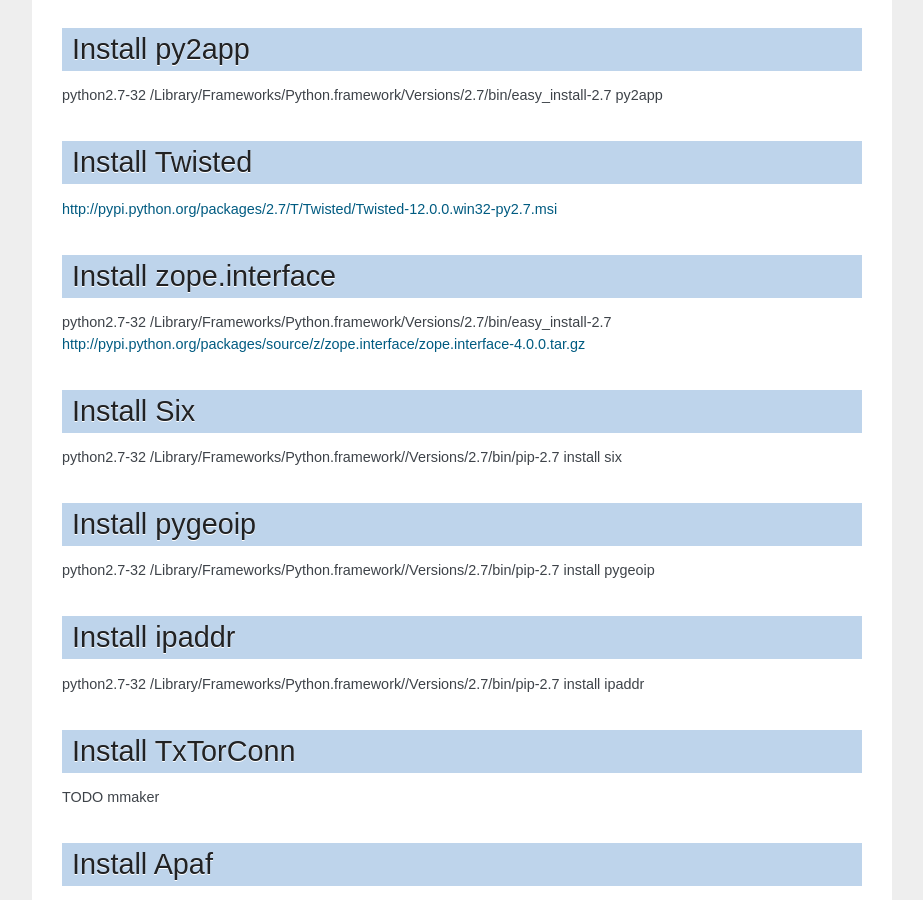
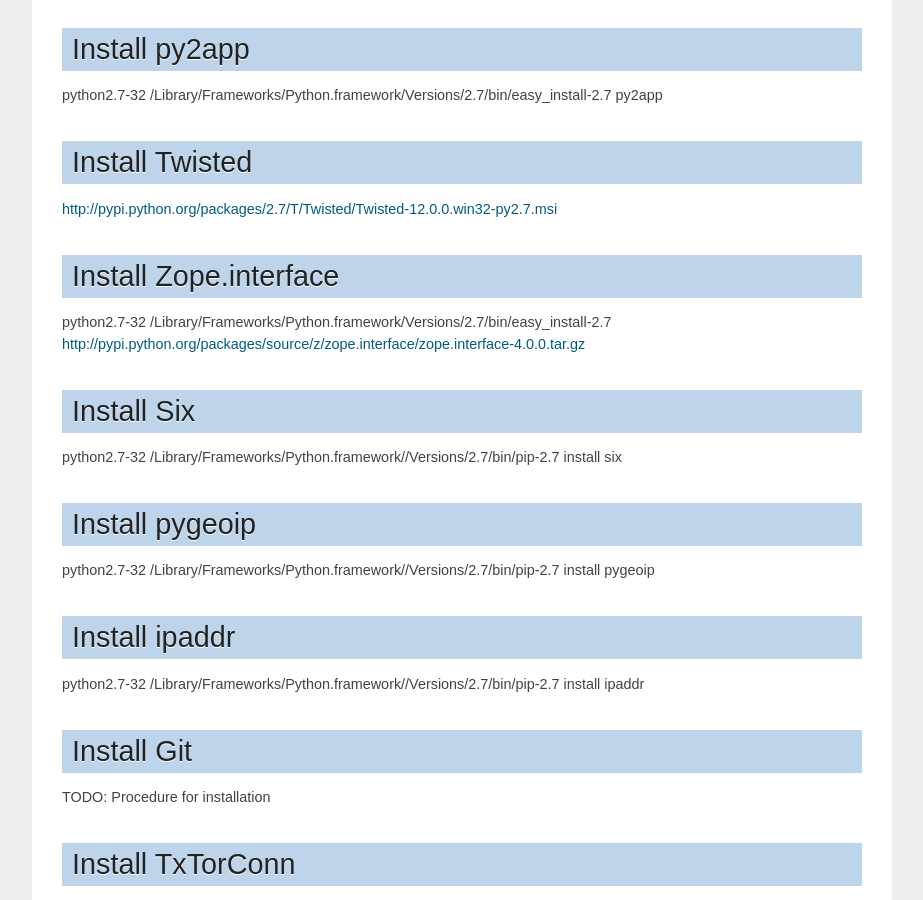
Before and after one commit to globaleaks/APAF, a Sphinx documentation site: the page built from docs/source/build_osx.rst, in a window 1280 px wide and 900 px high, scrolled down 1449 px. Shown: the whole window, without its empty margins (198-1121 px from the left). Built offline with Sphinx 7.4.7, drawn with Linux system fonts in a browser that asks for light colours; some of the changed text lies outside the part shown.

Commit message:
Update docs/source/build_osx.rst

```diff
--- a/docs/source/build_osx.rst
+++ b/docs/source/build_osx.rst
@@ -70,38 +70,40 @@
 ----------
 http://pypi.python.org/packages/2.7/T/Twisted/Twisted-12.0.0.win32-py2.7.msi
 
-Install zope.interface
-----------
+Install Zope.interface
+----------------------
 python2.7-32 /Library/Frameworks/Python.framework/Versions/2.7/bin/easy_install-2.7 \
 http://pypi.python.org/packages/source/z/zope.interface/zope.interface-4.0.0.tar.gz
 
 Install Six
-----------
+-----------
 python2.7-32 /Library/Frameworks/Python.framework//Versions/2.7/bin/pip-2.7 install six
 
 Install pygeoip
-----------
+---------------
 python2.7-32 /Library/Frameworks/Python.framework//Versions/2.7/bin/pip-2.7 install pygeoip
 
 Install ipaddr
-----------
+--------------
 python2.7-32 /Library/Frameworks/Python.framework//Versions/2.7/bin/pip-2.7 install ipaddr
 
+Install Git
+-----------
+TODO: Procedure for installation
+
 Install TxTorConn
-----------
+-----------------
 TODO mmaker
 
 Install Apaf
 ----------
 TODO mmaker
 
-
 Install 7zip
 -----------
 Download 7zip for OSX shipped with http://www.kekaosx.com/en/ and install following procedures
 
 It will place 7zip binary in /Applications/Keka.app//Contents/Resources/keka7z
-
 
 Extract Tor binary
 ------------------
```
